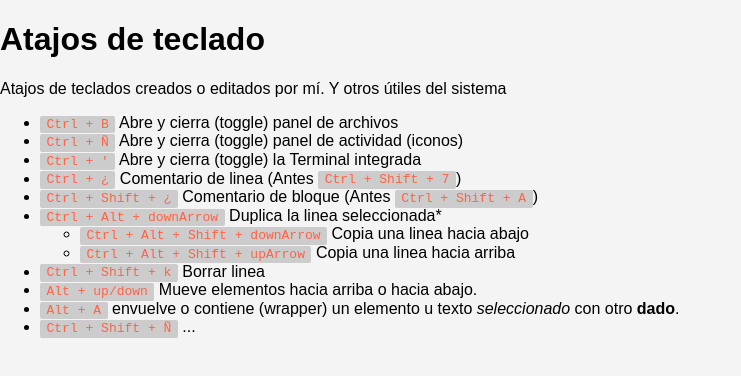
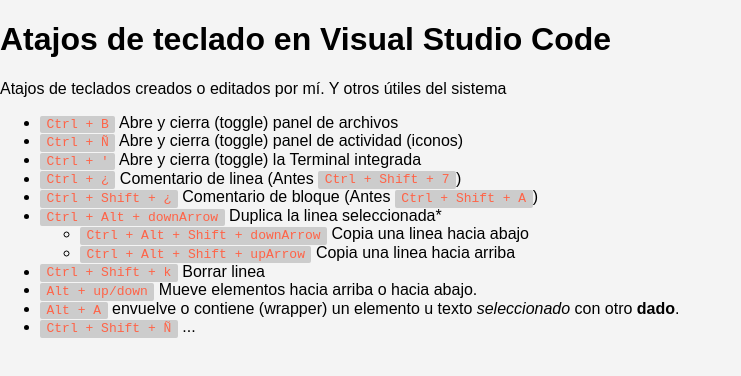
Before and after one commit to juanibrex/playground, a plain HTML site: page atajos-teclado/index.html in a window 1280 px wide. Shown: the whole page, without its empty margins (0-741 px from the left). Drawn offline with Linux system fonts and the light colour scheme.

Commit message:
Update README.md & Atajos-teclado

```diff
--- a/atajos-teclado/index.html
+++ b/atajos-teclado/index.html
@@ -9,7 +9,7 @@
 </head>
 
 <body>
-  <h1>Atajos de teclado</h1>
+  <h1>Atajos de teclado en Visual Studio Code</h1>
   <p>Atajos de teclados creados o editados por mí. Y otros útiles del sistema</p>
   <ul>
     <li><code>Ctrl + B</code> Abre y cierra (toggle) panel de archivos</li>
@@ -26,7 +26,8 @@
     <li><code>Ctrl + Shift + k</code> Borrar linea</li>
     <li><code>Alt + up/down</code> Mueve elementos hacia arriba o hacia abajo.</li>
     <li><code>Alt + A</code> envuelve o contiene (wrapper) un elemento u texto <i>seleccionado</i> con otro
-      <strong>dado</strong>.</li>
+      <strong>dado</strong>.
+    </li>
     <li><code>Ctrl + Shift + Ñ</code> ...</li>
   </ul>
 </body>
```
Also changed, not shown: 1 other file.
